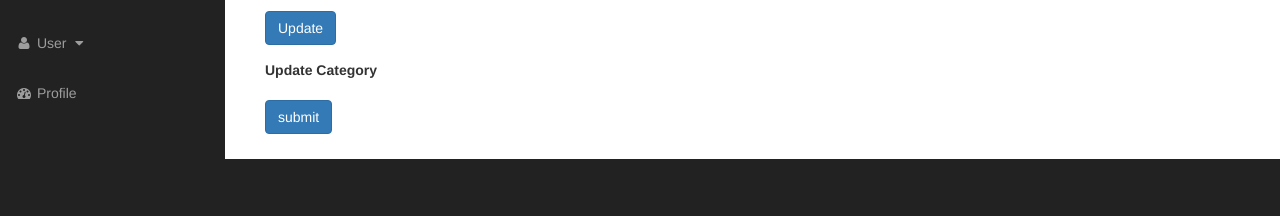
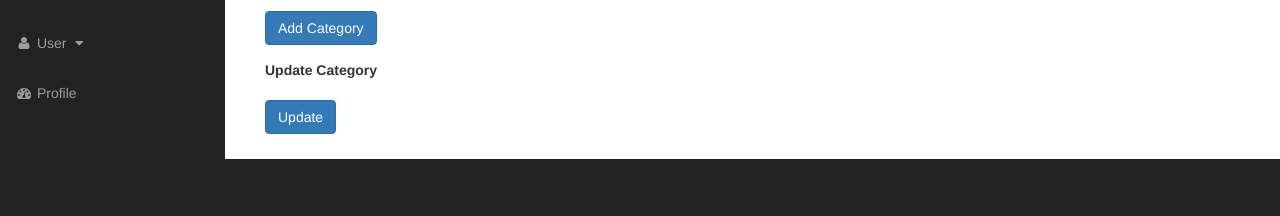
Before and after one commit to AlbertoBarrago/albzCms, a PHP site: page /admin/categories.php in a window 1280 px wide. Shown: the part 233-449 px from the top of the page. Run offline with PHP 8.4, Linux system fonts and the light colour scheme; grey boxes labelled with a size stand in for pictures from a placeholder-image service; data that the repository does not hold is empty; some libraries are stand-ins or nearby versions.

Commit message:
modifed text

```diff
--- a/admin/categories.php
+++ b/admin/categories.php
@@ -57,7 +57,7 @@
                               <input class="form-control" type="text" name="cat_title">
                             </div>
                             <div class="form-group">
-                              <input class="btn btn-primary" type="submit" name="submit" value="Update">
+                              <input class="btn btn-primary" type="submit" name="submit" value="Add Category">
                             </div>
                           </form>
 
@@ -93,7 +93,7 @@
 
                             </div>
                             <div class="form-group">
-                              <input class="btn btn-primary" type="submit" name="submit" value="submit">
+                              <input class="btn btn-primary" type="submit" name="submit" value="Update">
                             </div>
                           </form>
                         </div>
```
